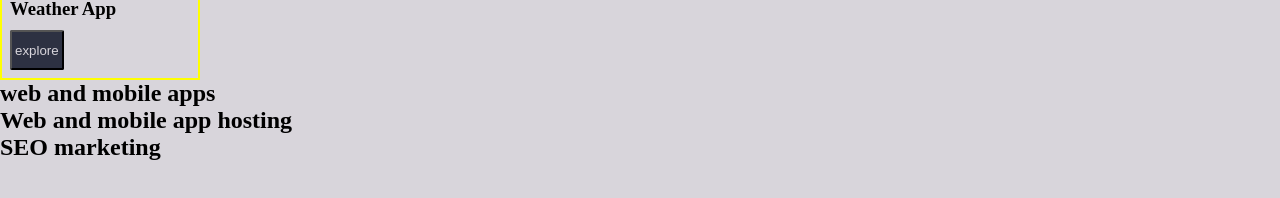
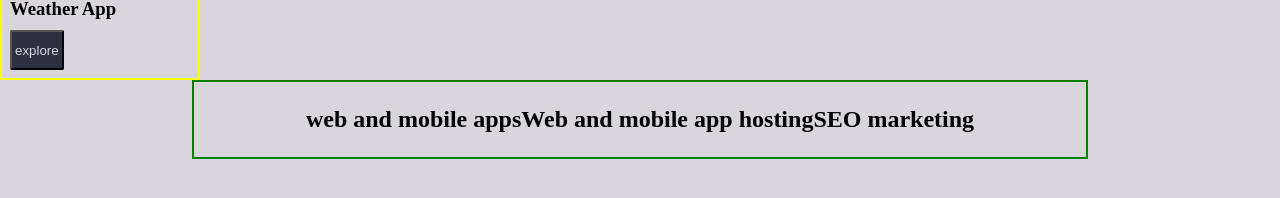
Before and after one commit to Kris-Ekiteles/Next_portfolio, a Next.js app: page / in a window 1280 px wide. Shown: the part 368-566 px from the top of the page. Built offline with nearby package versions, Linux system fonts and the light colour scheme.

Commit message:
changes for classnames and insert id attributes

```diff
--- a/src/app/page.js
+++ b/src/app/page.js
@@ -22,14 +22,14 @@ export default function Home() {
       <div className="projects">
         <Card />
       </div>
-      <div className="services">
-        <div>
+      <div className="services-container">
+        <div className="services" id="service-1">
           <h2>web and mobile apps</h2>
         </div>
-        <div>
+        <div className="services" id="service-2">
           <h2>Web and mobile app hosting</h2>
         </div>
-        <div>
+        <div className="services" id="service-3">
           <h2>SEO marketing</h2>
         </div>
       </div>
```
